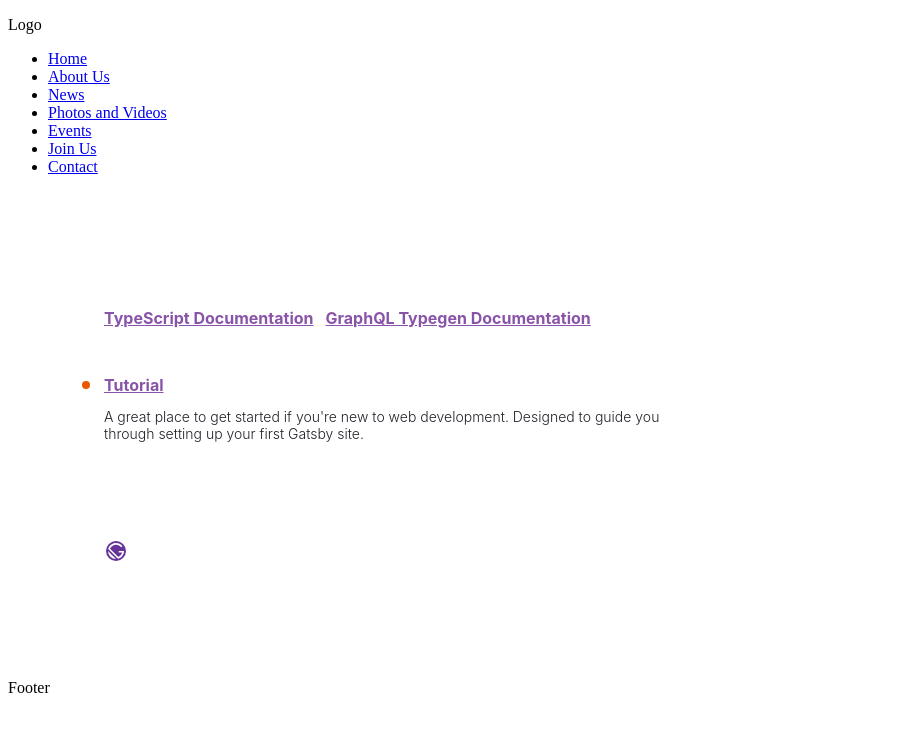
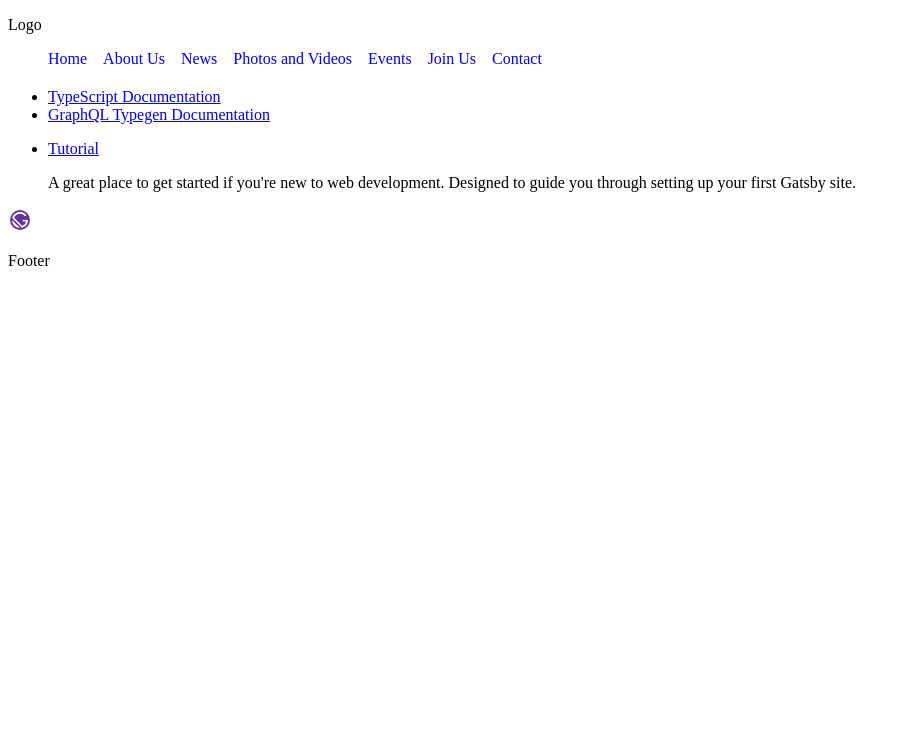
Before and after one commit to rubenmendoza/scouts-miami, a Gatsby site: page / in a window 1280 px wide. Shown: the whole page, without its empty margins (0-910 px from the left). Built offline with nearby package versions, Linux system fonts and the light colour scheme; Gatsby itself is replaced by a stand-in of ours.

Commit message:
Feature: Added SASS

```diff
--- a/src/components/layout.tsx
+++ b/src/components/layout.tsx
@@ -1,4 +1,3 @@
-import { PageProps } from "gatsby";
 import * as React from "react";
 import Navbar from "./navbar";
 
--- /dev/null
+++ b/src/components/navbar.sass
@@ -0,0 +1,8 @@
+nav
+  ul
+    display: flex
+    gap: 1rem
+    li
+      list-style: none
+      a
+        text-decoration: none
--- a/src/components/navbar.tsx
+++ b/src/components/navbar.tsx
@@ -1,5 +1,6 @@
 import { Link } from "gatsby";
 import * as React from "react";
+import "./navbar.sass";
 
 const navitems = [
   {
@@ -37,10 +38,8 @@ const Navbar = () => {
     <nav>
       <ul>
         {navitems.map((navitem) => (
-          <li>
-            <Link key={navitem.name} to={`/${navitem.url}`}>
-              {navitem.name}
-            </Link>
+          <li key={navitem.name}>
+            <Link to={`/${navitem.url}`}>{navitem.name}</Link>
           </li>
         ))}
       </ul>
--- a/src/pages/index.tsx
+++ b/src/pages/index.tsx
@@ -1,48 +1,10 @@
 import * as React from "react";
 import type { HeadFC, PageProps } from "gatsby";
-import Navbar from "../components/navbar";
 import Layout from "../components/layout";
-
 const pageStyles = {
   color: "#232129",
   padding: 96,
   fontFamily: "-apple-system, Roboto, sans-serif, serif",
-};
-const listStyles = {
-  marginBottom: 96,
-  paddingLeft: 0,
-};
-const doclistStyles = {
-  paddingLeft: 0,
-};
-const listItemStyles = {
-  fontWeight: 300,
-  fontSize: 24,
-  maxWidth: 560,
-  marginBottom: 30,
-};
-
-const linkStyle = {
-  color: "#8954A8",
-  fontWeight: "bold",
-  fontSize: 16,
-  verticalAlign: "5%",
-};
-
-const docLinkStyle = {
-  ...linkStyle,
-  listStyleType: "none",
-  display: `inline-block`,
-  marginBottom: 24,
-  marginRight: 12,
-};
-
-const descriptionStyle = {
-  color: "#232129",
-  fontSize: 14,
-  marginTop: 10,
-  marginBottom: 0,
-  lineHeight: 1.25,
 };
 
 const docLinks = [
@@ -71,12 +33,11 @@ const links = [
 const IndexPage: React.FC<PageProps> = () => {
   return (
     <Layout>
-      <main style={pageStyles}>
-        <ul style={doclistStyles}>
+      <main>
+        <ul>
           {docLinks.map((doc) => (
-            <li key={doc.url} style={docLinkStyle}>
+            <li key={doc.url}>
               <a
-                style={linkStyle}
                 href={`${doc.url}?utm_source=starter&utm_medium=ts-docs&utm_campaign=minimal-starter-ts`}
               >
                 {doc.text}
@@ -84,18 +45,17 @@ const IndexPage: React.FC<PageProps> = () => {
             </li>
           ))}
         </ul>
-        <ul style={listStyles}>
+        <ul>
           {links.map((link) => (
-            <li key={link.url} style={{ ...listItemStyles, color: link.color }}>
+            <li key={link.url}>
               <span>
                 <a
-                  style={linkStyle}
                   href={`${link.url}?utm_source=starter&utm_medium=start-page&utm_campaign=minimal-starter-ts`}
                 >
                   {link.text}
                 </a>
 
-                <p style={descriptionStyle}>{link.description}</p>
+                <p>{link.description}</p>
               </span>
             </li>
           ))}
```
Also changed, not shown: 1 other file.
